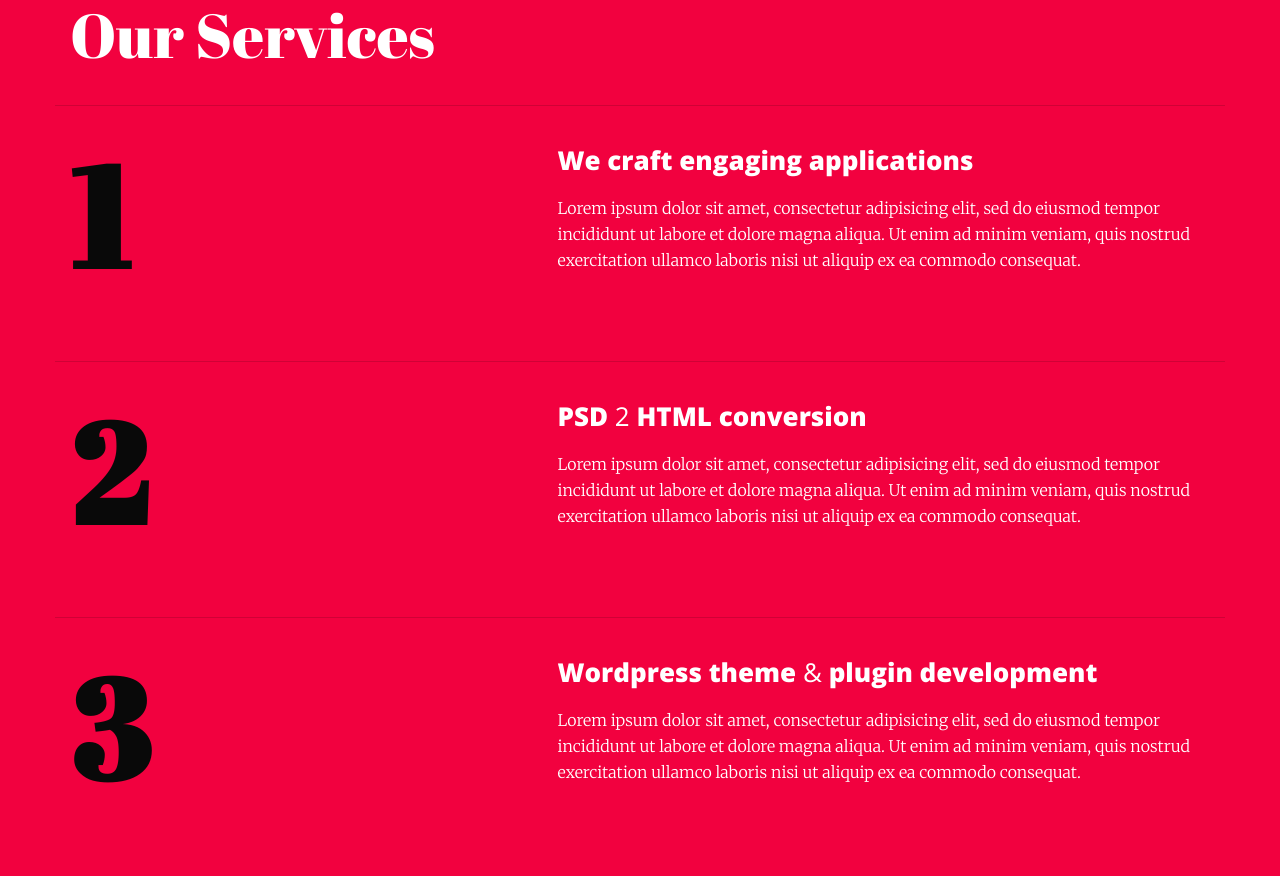
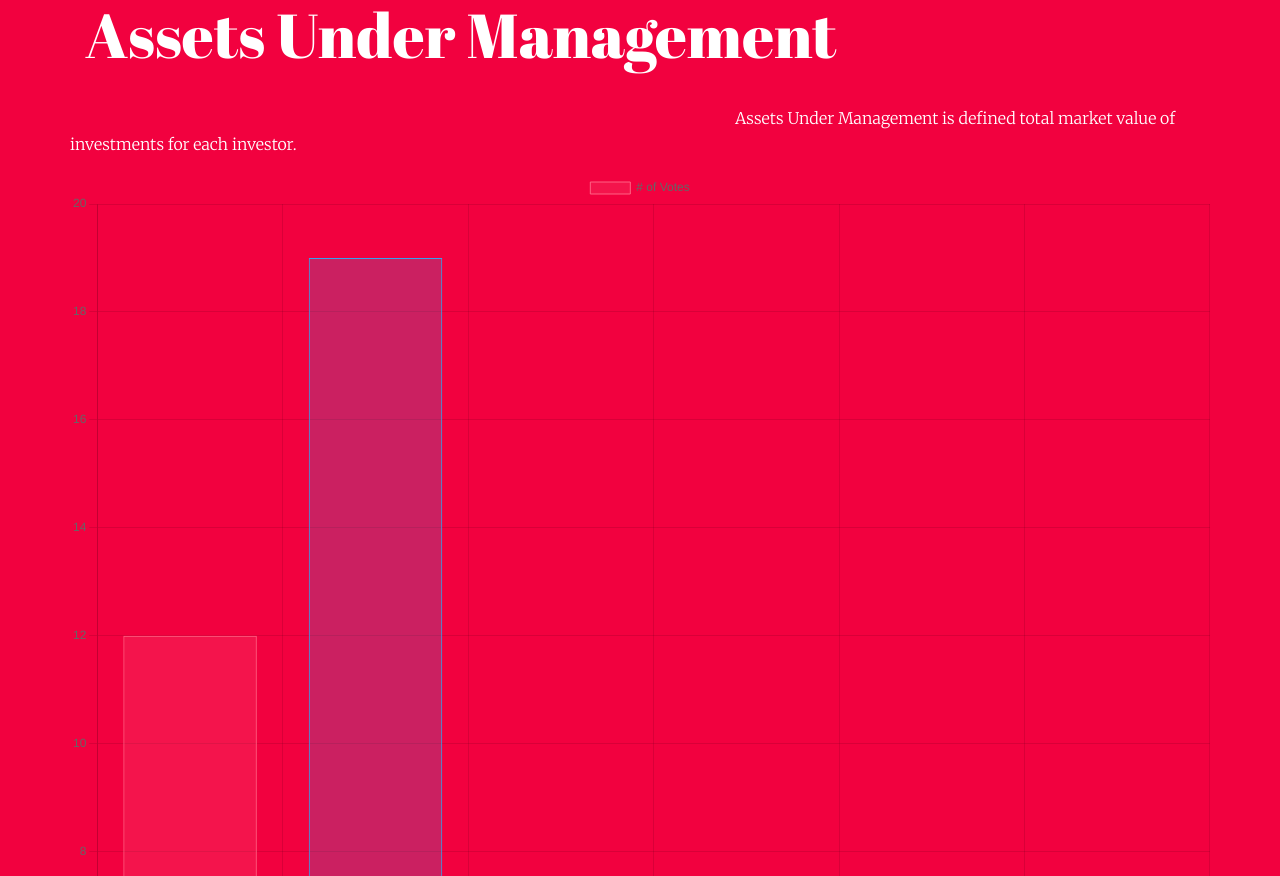
Before and after one commit to Heptra-Capital/heptraCapital, a plain HTML site: page metrics.html in a window 1280 px wide. Shown: the part 880-1756 px from the top of the page. Drawn offline with nearby package versions, Linux system fonts and the light colour scheme; some packages are replaced by stand-ins of ours; a script that the page names is missing.

Commit message:
made modifications

```diff
--- a/metrics.html
+++ b/metrics.html
@@ -26,7 +26,7 @@
 
     <!-- Font Icons -->
     <link rel="stylesheet" href="https://maxcdn.bootstrapcdn.com/font-awesome/4.4.0/css/font-awesome.min.css">
-
+    <script src="https://cdn.jsdelivr.net/npm/chart.js"></script>
     <!-- Popup Images -->
     <link rel="stylesheet" type="text/css" href="css/magnific-popup.css">
 
@@ -116,7 +116,7 @@
             <div class="container wow fadeInUp">
                 <div class="row">
                     <div class="col-sm-5 col-md-6">
-                        <h1>Who Are We</h1>
+                        <h1>How we use Metrics?</h1>
                     </div>
                     <div class="col-sm-7 col-md-6">
                         <p>We are a digital design company based in Bangladesh, consectetur adipisicing elit, sed do eiusmod
@@ -134,62 +134,57 @@
         <!-- most probably like canvas -->
         <section id="services" class="services page">
             <div class="container wow fadeInUp">
-                <div class="row">
+
                     <div class="col-md-12 main-heading">
-                      <h1>Our Services</h1>
-                    </div>
-                    <div class="col-md-12">
-                        <div class="row">
-                            <div class="service clearfix">
-                                <div class="col-sm-4 col-md-5">
-                                    <span class="service-number">1</span>
-                                </div>
-                                <div class="col-sm-8 col-md-7">
-                                    <h2>We craft engaging applications</h2>
-                                    <p>Lorem ipsum dolor sit amet, consectetur adipisicing elit, sed do eiusmod
-                                    tempor incididunt ut labore et dolore magna aliqua. Ut enim ad minim veniam,
-                                    quis nostrud exercitation ullamco laboris nisi ut aliquip ex ea commodo
-                                    consequat.</p>
-                                </div>
-                            </div>
-                        </div>
+                      <h1>Assets Under Management </h1>
                     </div>
 
-                    <div class="col-md-12">
-                        <div class="row">
-                            <div class="service clearfix">
-                                <div class="col-sm-4 col-md-5">
-                                    <span class="service-number">2</span>
-                                </div>
-                                <div class="col-sm-8 col-md-7">
-                                    <h2>PSD <span class="thin">2</span> HTML conversion</h2>
-                                    <p>Lorem ipsum dolor sit amet, consectetur adipisicing elit, sed do eiusmod
-                                    tempor incididunt ut labore et dolore magna aliqua. Ut enim ad minim veniam,
-                                    quis nostrud exercitation ullamco laboris nisi ut aliquip ex ea commodo
-                                    consequat.</p>
-                                </div>
-                            </div>
-                        </div>
-                    </div>
 
-                    <div class="col-md-12">
-                        <div class="row">
-                            <div class="service clearfix">
-                                <div class="col-sm-4 col-md-5">
-                                    <span class="service-number">3</span>
-                                </div>
-                                <div class="col-sm-8 col-md-7">
-                                    <h2>Wordpress theme <span class="thin">&amp;</span> plugin development</h2>
-                                    <p>Lorem ipsum dolor sit amet, consectetur adipisicing elit, sed do eiusmod
-                                    tempor incididunt ut labore et dolore magna aliqua. Ut enim ad minim veniam,
-                                    quis nostrud exercitation ullamco laboris nisi ut aliquip ex ea commodo
-                                    consequat.</p>
-                                </div>
-                            </div>
-                        </div>
-                    </div>
+                                <div class="col-sm-8 col-md-7"></div>
 
-                </div>
+                                    <p>Assets Under Management is defined total market value of investments for each investor.</p>
+
+
+                                <canvas id="myChart" width="400" height="400"></canvas>
+<script>
+var ctx = document.getElementById('myChart');
+var myChart = new Chart(ctx, {
+    type: 'bar',
+    data: {
+        labels: ['Red', 'Blue', 'Yellow', 'Green', 'Purple', 'Orange'],
+        datasets: [{
+            label: '# of Votes',
+            data: [12, 19, 3, 5, 2, 3],
+            backgroundColor: [
+                'rgba(255, 99, 132, 0.2)',
+                'rgba(54, 162, 235, 0.2)',
+                'rgba(255, 206, 86, 0.2)',
+                'rgba(75, 192, 192, 0.2)',
+                'rgba(153, 102, 255, 0.2)',
+                'rgba(255, 159, 64, 0.2)'
+            ],
+            borderColor: [
+                'rgba(255, 99, 132, 1)',
+                'rgba(54, 162, 235, 1)',
+                'rgba(255, 206, 86, 1)',
+                'rgba(75, 192, 192, 1)',
+                'rgba(153, 102, 255, 1)',
+                'rgba(255, 159, 64, 1)'
+            ],
+            borderWidth: 1
+        }]
+    },
+    options: {
+        scales: {
+            y: {
+                beginAtZero: true
+            }
+        }
+    }
+});
+</script>
+
+
             </div>
         </section>
 
@@ -213,36 +208,8 @@
             <div class="container">
                 <div class="row">
                     <div class="footer-wrapper clearfix page wow fadeInUp">
-                    <div class="col-md-6 footer-left">
-                        <div class="row">
-                            <div class="col-xs-6">
-                                <div class="footer-link footer-link-1">
-                                    <h4>Create Free Account</h4>
-                                    <ul>
-                                        <li><a href="#">View courses</a></li>
-                                        <li><a href="#">Discuss</a></li>
-                                        <li><a href="#">Suggest course</a></li>
-                                        <li><a href="#">View courses</a></li>
-                                        <li><a href="#">Discuss</a></li>
-                                        <li><a href="#">Suggest course</a></li>
-                                    </ul>
-                                </div>
-                            </div>
-                            <div class="col-xs-6">
-                                <div class="footer-link footer-link-2">
-                                    <h4>Create Free Account</h4>
-                                    <ul>
-                                        <li><a href="#">View courses</a></li>
-                                        <li><a href="#">Discuss</a></li>
-                                        <li><a href="#">Suggest course</a></li>
-                                        <li><a href="#">View courses</a></li>
-                                        <li><a href="#">Discuss</a></li>
-                                        <li><a href="#">Suggest course</a></li>
-                                    </ul>
-                                </div>
-                            </div>
-                        </div>
-                    </div>
+
+
                     <div class="col-md-5 col-md-offset-1 footer-text">
                         <p>Lorem ipsum dolor sit amet, consectetur adipisicing elit, sed do eiusmod tempor incididunt ut labore et dolore magna aliqua. Ut enim ad minim veniam, quis nostrud exercitation ullamco laboris nisi ut aliquip</p>
                         <span>&copy; 2016 G&amp;G. Theme By <a href="https://themewagon.com/" target="_blank">ThemeWagon</a></span>
```
